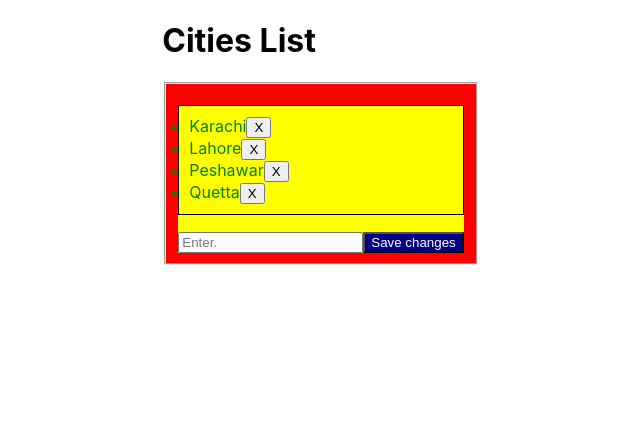
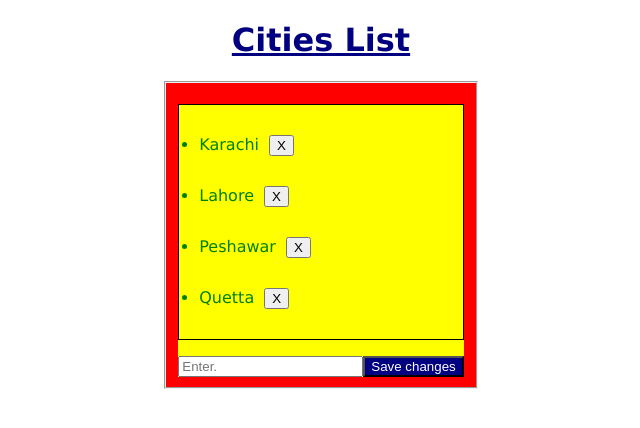
Before and after one commit to OmarMWarraich/React-4rm-scratch, a React (Create React App) app: page / in a window 1280 px wide. Shown: the top 428 px of the page, without its empty margins (319-959 px from the left). Built offline with nearby package versions, Linux system fonts and the light colour scheme.

Commit message:
react-css-styling

```diff
--- a/src/App.css
+++ b/src/App.css
@@ -1,38 +1,14 @@
-.App {
+body {
+  font-size: 16px;
+  font-family: 'Lucida Sans', Geneva, Verdana, Arial, Helvetica, sans-serif;
+}
+
+h1 {
+  color: navy;
+  text-decoration: underline;
   text-align: center;
 }
 
-.App-logo {
-  height: 40vmin;
-  pointer-events: none;
+.li-styling {
+  margin: 10px;
 }
-
-@media (prefers-reduced-motion: no-preference) {
-  .App-logo {
-    animation: App-logo-spin infinite 20s linear;
-  }
-}
-
-.App-header {
-  background-color: #282c34;
-  min-height: 100vh;
-  display: flex;
-  flex-direction: column;
-  align-items: center;
-  justify-content: center;
-  font-size: calc(10px + 2vmin);
-  color: white;
-}
-
-.App-link {
-  color: #61dafb;
-}
-
-@keyframes App-logo-spin {
-  from {
-    transform: rotate(0deg);
-  }
-  to {
-    transform: rotate(360deg);
-  }
-}
```
